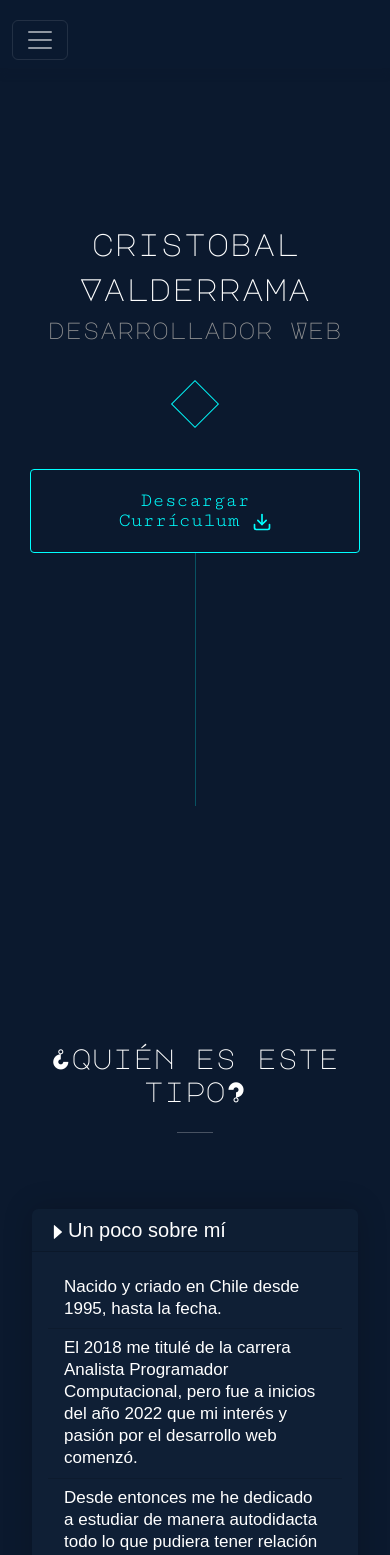
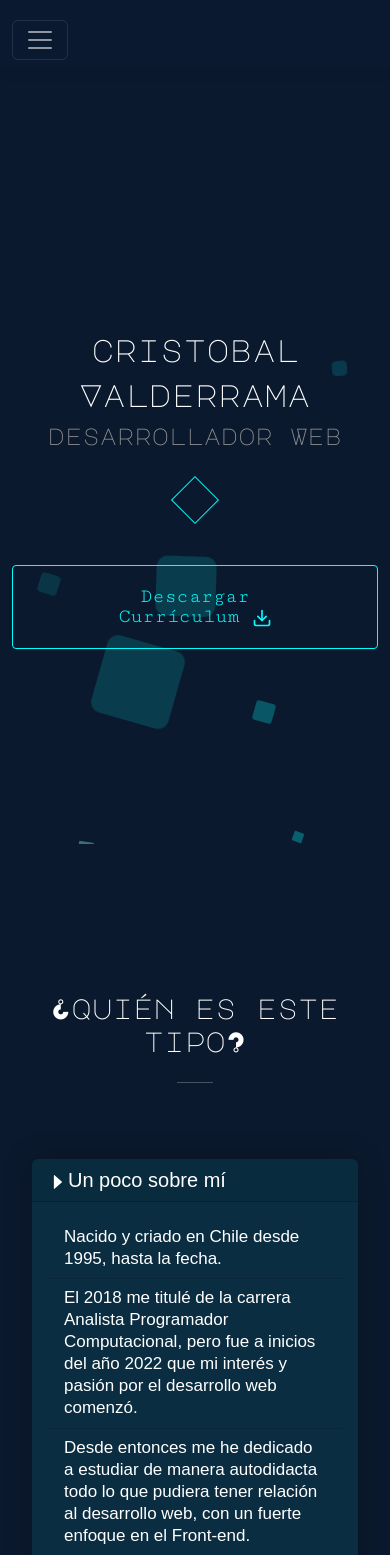
Before and after one commit to Cristobal21/portafolio-app, a React (Vite) app: page / in a window 390 px wide. Shown: the top 1555 px of the page. Built offline with nearby package versions, Linux system fonts and the light colour scheme.

Commit message:
Animation Home added, && some new styles cards added

```diff
--- a/src/components/ButtonDownloadCV.jsx
+++ b/src/components/ButtonDownloadCV.jsx
@@ -23,9 +23,8 @@
           onMouseEnter={enterHr}
           onMouseLeave={leaveHr}
         >
-          Descargar Currículum <FiDownload/>
+          Descargar Currículum <FiDownload />
         </a>
-        <hr />
       </div>
     </>
   )
--- a/src/components/css/buttonCV.css
+++ b/src/components/css/buttonCV.css
@@ -37,8 +37,6 @@
 }
 
 
-
-
 /* ****************************************** */
 /* MEDIA QUERIES */
 /* ****************************************** */
@@ -46,6 +44,6 @@
 /* Button download */
 @media ( max-width: 500px ) {
   .button-cv {
-    width: 90%;
+    width: 100%;
   }
 }
--- a/src/pages/About.jsx
+++ b/src/pages/About.jsx
@@ -38,9 +38,9 @@
         <hr />
       </Row>
       <Row className="row-text">
-        <Col sm={12}  lg={6} xl={6} className="col-text">
+        <Col sm={12} lg={6} xl={6} className="col-text">
           <Card border="dark" className="card-info" onMouseEnter={enterCardInfo} onMouseLeave={leaveCardInfo}>
-            <Card.Header className="cardHeader-info"><AiFillCaretRight/>Un poco sobre mí</Card.Header>
+            <Card.Header className="cardHeader-info"><AiFillCaretRight />Un poco sobre mí</Card.Header>
             <Card.Body className="cardBody-info">
               <ListGroup className="list-group-flush item-group">
                 <ListGroup.Item className="list-item item-list">Nacido y criado en Chile desde 1995, hasta la fecha.</ListGroup.Item>
@@ -63,7 +63,7 @@
             </Card.Body>
           </Card>
         </Col>
-        <Col sm={12}  lg={6} xl={4} className="col-img">
+        <Col sm={12} lg={6} xl={4} className="col-img">
           <Card border="dark" className="card-img" onMouseEnter={enterCardImg} onMouseLeave={leaveCardImg} style={{ width: '100%' }}>
             <Card.Img variant="top" src={cristobal} alt="Cristobal-Valderrama" />
             <Card.Body className="card-body-img">
--- a/src/pages/Home.jsx
+++ b/src/pages/Home.jsx
@@ -8,16 +8,29 @@
     <Container className="container-home" id="home">
       <Row>
         <header className="header-home">
-          <h1 className="animate__animated animate__fadeInUp animate__delay-0.5s">cristobal</h1>
-          <h1 className="animate__animated animate__fadeInUp animate__delay-0.5s">Valderrama</h1>
-          <h3 className="animate__animated animate__fadeInUp animate__delay-1s">desarrollador Web</h3>
+          <h1 className="animate__animated animate__fadeInLeft animate__delay-0.5s">cristobal</h1>
+          <h1 className="animate__animated animate__fadeInRight animate__delay-0.5s">Valderrama</h1>
+          <h3 className="animate__animated animate__fadeInUp animate__delay-0.5s">desarrollador Web</h3>
         </header>
       </Row>
-      <div className="rectangle-home animate__animated animate__zoomIn animate__delay-1s animate__duration-2s"></div>
+      <div>
+        <ul className="circles">
+          <li></li>
+          <li></li>
+          <li></li>
+          <li></li>
+          <li></li>
+          <li></li>
+          <li></li>
+          <li></li>
+          <li></li>
+          <li></li>
+        </ul>
+      </div >
+      <div className="rectangle-home animate__animated animate__zoomIn animate__delay-1s"></div>
       <Row>
         <ButtonDownloadCV />
       </Row>
-      <hr />
     </Container>
   )
 }
--- a/src/pages/css/courses.css
+++ b/src/pages/css/courses.css
@@ -29,7 +29,8 @@
   src: url('../../fonts/FilsonProLight.otf') format('truetype');
   font-style: normal;
   font-weight: normal; */
-  background-color: #0F1F35;
+  /* background-color: #0F1F35; */
+  background-color: #0A2D41;
   border-style: none;
   color: #FFFFFF;
   -webkit-box-shadow: 0px 0px 30px 0px rgba(0, 0, 0, 0.2);
--- a/src/pages/css/home.css
+++ b/src/pages/css/home.css
@@ -16,16 +16,18 @@
 .header-home h1 {
   font-size: clamp(30px, 8vw, 80px);
   color: #FFFFFF;
+  animation-duration: 2s;
 }
 
 .header-home h3 {
   font-size: clamp(10px, 6vw, 60px);
   color: #909192;
+  animation-duration: 2s;
 }
 
 .rectangle-home {
   border: 1px solid #00FFFF;
   padding: 1rem;
   transform: rotate(45deg);
-  margin-top: 35px;
+  margin-top: 25px;
 }
--- a/src/pages/css/info.css
+++ b/src/pages/css/info.css
@@ -11,7 +11,8 @@
 .card-info {
   width: 100%;
   margin: inherit;
-  background-color: #0F1F35;
+  /* background-color: #0F1F35; */
+  background-color: #0A2D41;
   border-style: none;
   color: #FFFFFF;
   -webkit-box-shadow: 0px 0px 30px 0px rgba(0,0,0,0.2);
@@ -34,8 +35,8 @@
 }
 
 .item-list {
-  background-color: #0F1F35;
-  /* background-color: #1A3047; */
+  /* background-color: #0F1F35; */
+  background-color: #0A2D41;
   color: #FFFFFF !important;
 }
 
@@ -71,7 +72,8 @@
   border-radius: 7px;
   height: auto;
   margin: inherit;
-  background-color: #1A3047;
+  /* background-color: #1A3047; */
+  background-color: #0A2D41;
   color: #FFFFFF;
   -webkit-box-shadow: 0px 0px 30px 0px rgba(0,0,0,0.2);
   -moz-box-shadow: 0px 0px 30px 0px rgba(0,0,0,0.2);
--- a/src/stylesApp.css
+++ b/src/stylesApp.css
@@ -1,13 +1,139 @@
 body {
   margin: 0;
-  width: 100%;
-  min-height: 100%;
   background-color: #0B192E;
+  /* background-color: #0A2D41; */
   color: #8892b0;
   font-size: 20px;
   line-height: 1.3;
 }
 
+
+
 .container-pages {
   height: auto;
 }
+
+.circles{
+  position: absolute;
+  top: 0;
+  left: 0;
+  width: 100%;
+  height: 100%;
+  overflow: hidden;
+}
+
+.circles li{
+  position: absolute;
+  display: block;
+  list-style: none;
+  width: 20px;
+  height: 20px;
+  background: #007d7d5d;
+  animation: animate 25s linear infinite;
+  bottom: -150px;
+}
+
+.circles li:nth-child(1){
+  left: 25%;
+  width: 80px;
+  height: 80px;
+  animation-delay: 0s;
+  background: #00b3b34d;
+}
+
+
+.circles li:nth-child(2){
+  left: 10%;
+  width: 20px;
+  height: 20px;
+  animation-delay: 2s;
+  animation-duration: 12s;
+  background: #00b3b34d;
+}
+
+.circles li:nth-child(3){
+  left: 70%;
+  width: 20px;
+  height: 20px;
+  animation-delay: 4s;
+  background: #00b3b35b;
+}
+
+.circles li:nth-child(4){
+  left: 40%;
+  width: 60px;
+  height: 60px;
+  animation-delay: 0s;
+  animation-duration: 18s;
+  background: #00b3b35b;
+}
+
+.circles li:nth-child(5){
+  left: 65%;
+  width: 20px;
+  height: 20px;
+  animation-delay: 0s;
+  background: #00ffff5d;
+}
+
+.circles li:nth-child(6){
+  left: 75%;
+  width: 10px;
+  height: 10px;
+  animation-delay: 3s;
+  background: #00ffff5d;
+}
+
+.circles li:nth-child(7){
+  left: 35%;
+  width: 50px;
+  height: 50px;
+  animation-delay: 7s;
+  background: #99ffff69;
+
+}
+
+.circles li:nth-child(8){
+  left: 50%;
+  width: 25px;
+  height: 25px;
+  animation-delay: 15s;
+  animation-duration: 45s;
+  background: #99ffff69;
+}
+
+.circles li:nth-child(9){
+  left: 20%;
+  width: 15px;
+  height: 15px;
+  animation-delay: 2s;
+  animation-duration: 35s;
+  background: #99ffff69;
+}
+
+.circles li:nth-child(10){
+  left: 85%;
+  width: 15px;
+  height: 15px;
+  animation-delay: 0s;
+  animation-duration: 11s;
+  background: #00ffff5d;
+}
+
+
+
+@keyframes animate {
+
+  0%{
+      transform: translateY(0) rotate(0deg);
+      opacity: 1;
+      border-radius: 0;
+  }
+
+  100%{
+      transform: translateY(-1000px) rotate(720deg);
+      opacity: 0;
+      border-radius: 50%;
+  }
+
+}
--- a/src/ui/navFolio.css
+++ b/src/ui/navFolio.css
@@ -21,7 +21,7 @@
 }
 
 .navs a:hover {
-  color: #FFFFFF;
+  color: #FF0080;
 }
 
 .nav1 {
@@ -60,7 +60,7 @@
 
 .container-nav {
   padding-top: 20px;
-  margin-bottom: 50px;
+  margin-bottom: 0px;
   background-color: #0a192f;
   -webkit-box-shadow: 0px 9px 5px -2px rgba(11, 25, 46, 1);
   -moz-box-shadow: 0px 9px 5px -2px rgba(11, 25, 46, 1);
@@ -116,7 +116,7 @@
   }
 }
 
-@media ( max-width: 575px ){
+@media (max-width: 575px) {
   .nav-links a {
     width: 20rem;
   }
```
Also changed, not shown: src/App.jsx (indentation only).
